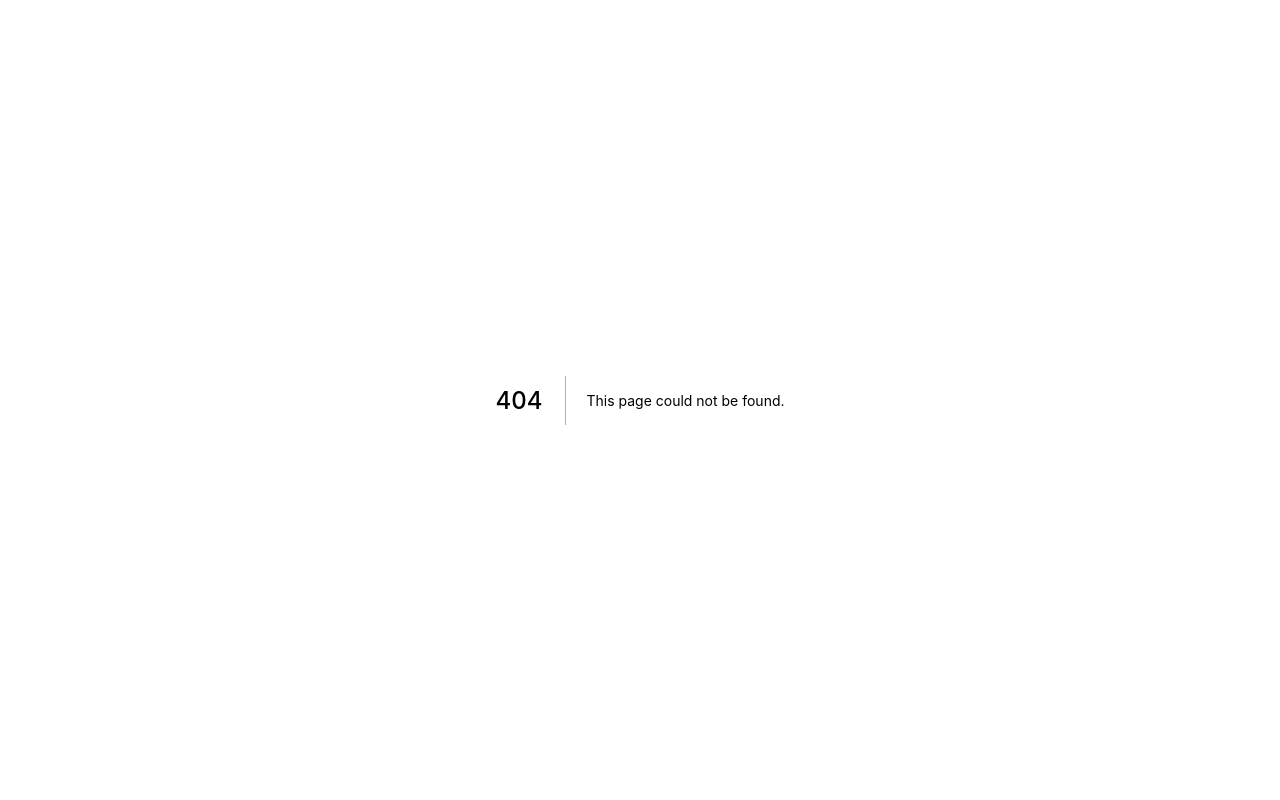
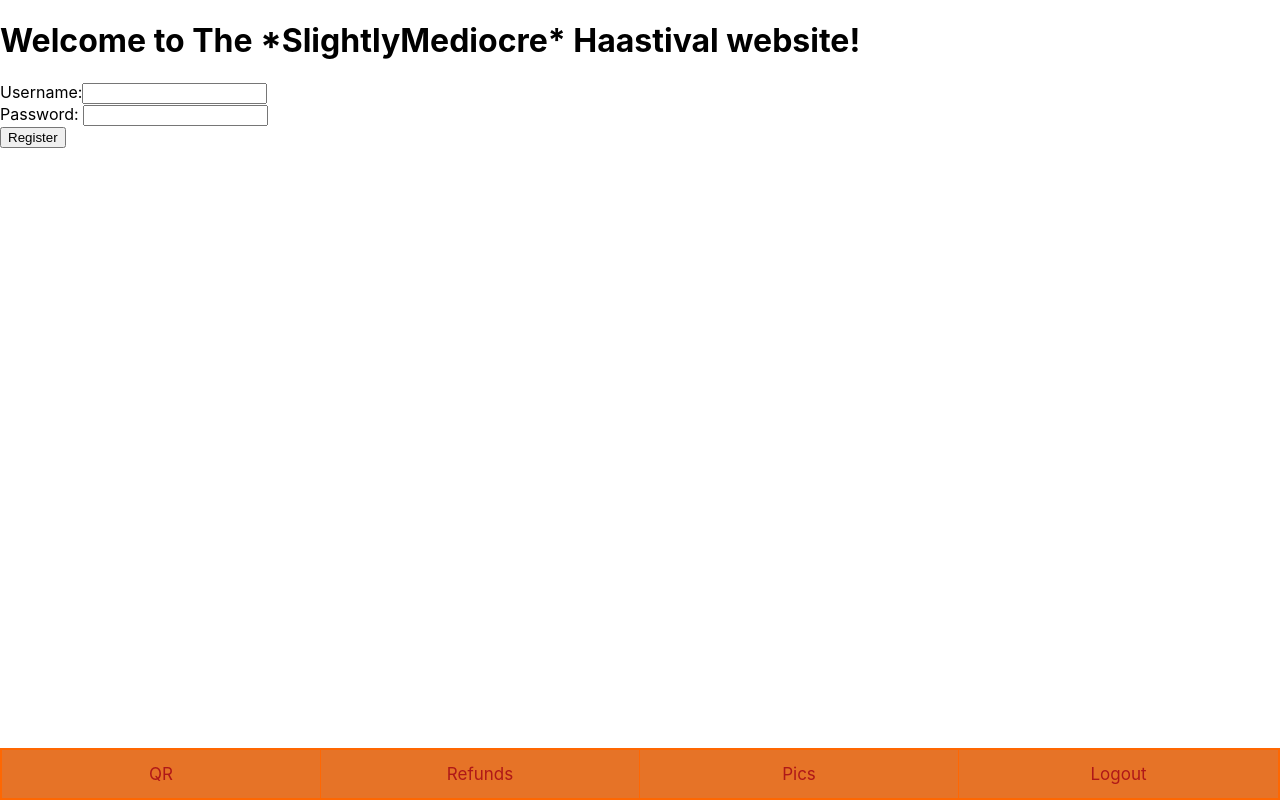
Before and after one commit to Nightfly13/TheGoodHaastivalWebsite, a Next.js app in the folder the_good_haastival_website/: page /login in a window 1280 px wide. Before the commit this address had no page. Built offline with nearby package versions, Linux system fonts and the light colour scheme.

Commit message:
Added initial version of login page
Co-authored-by: akralovic <akralovic@users.noreply.github.com>

```diff
--- /dev/null
+++ b/the_good_haastival_website/pages/login.js
@@ -0,0 +1,46 @@
+import Head from "next/head";
+import styles from "../styles/Home.module.css";
+import Navbar from "../components/navbar.js";
+import React, { Component } from "react";
+
+
+class LoginPage extends Component {
+
+  onSubmit = async (event) => {
+    event.preventDefault()
+
+    console.log("submit")
+    console.log(event)
+    console.log(event.target.usrname.value)
+    console.log(event.target.passwd.value)
+  }
+
+  render() {
+    return (
+      <div>
+        <Head>
+          <title>Login</title>
+        </Head>
+
+        <main className={styles.main}>
+          <h1 className={styles.title}>
+            Welcome to The *SlightlyMediocre* Haastival website!
+          </h1>
+          <form onSubmit={this.onSubmit}>
+            <label>Username:</label>
+            <input type="text" id="usrname" name="usrname" required />
+            <br />
+            <label>Password: </label>
+            <input type="password" id="passwd" name="passwd" required />
+            <br />
+            <button type="submit">Register</button>
+          </form>
+          <div className={styles.grid}></div>
+          <Navbar />
+        </main>
+      </div>
+    );
+  }
+}
+
+export default LoginPage;
```
